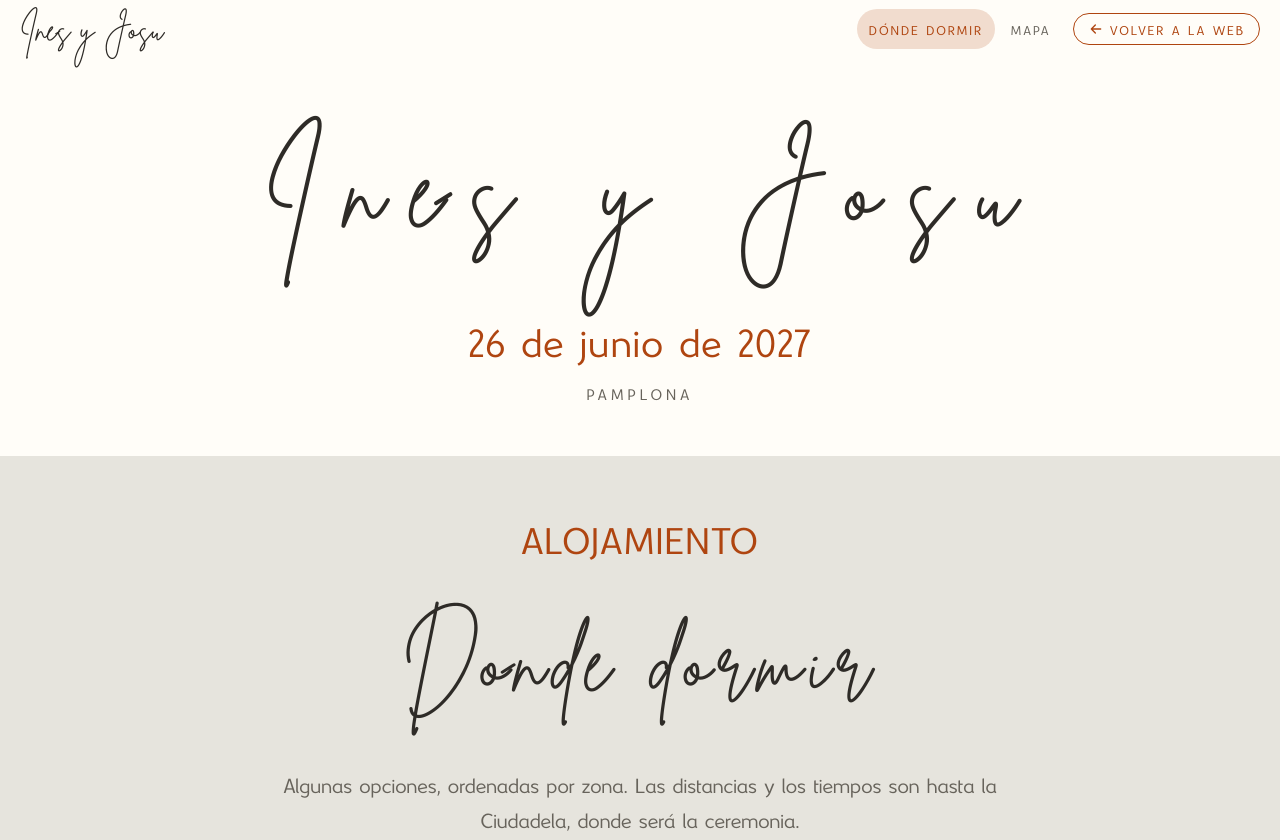
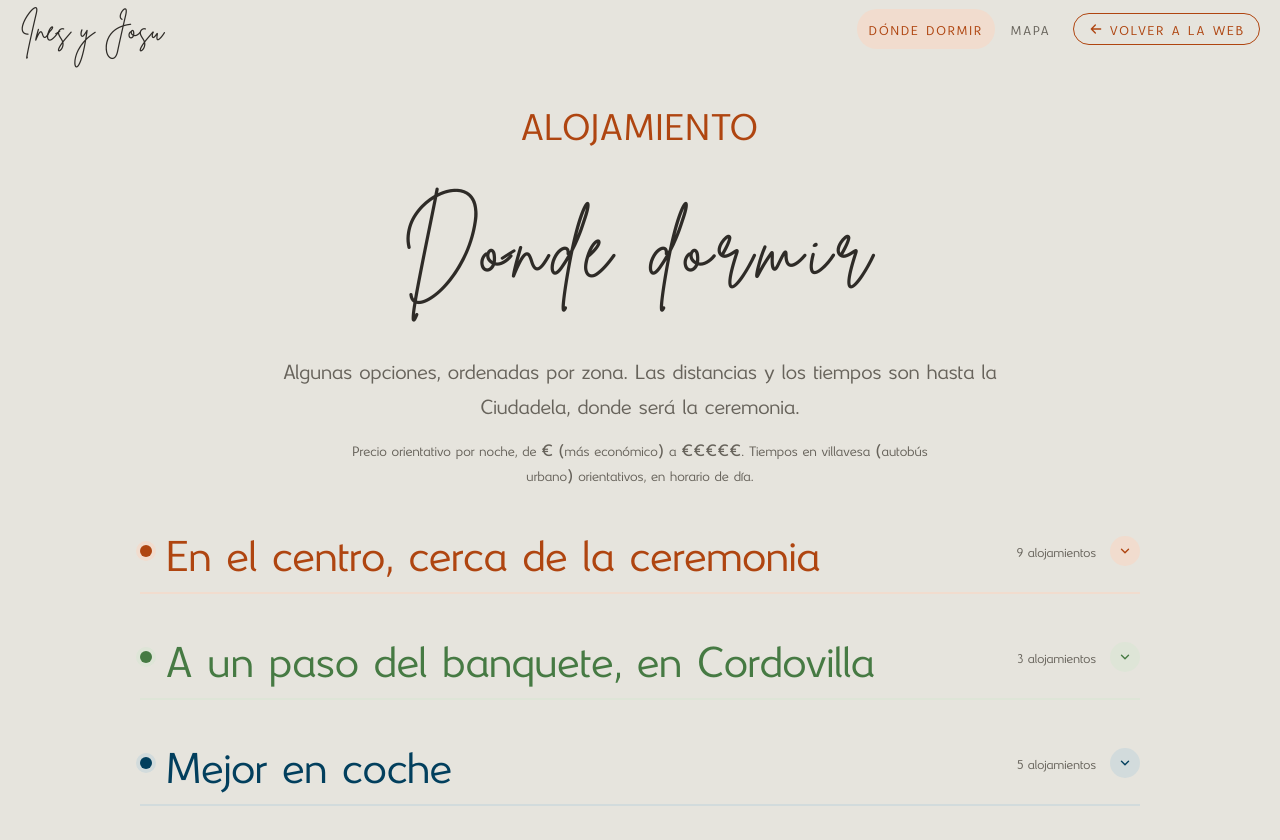
Before and after one commit to bodainesyjosu/mapa, a plain HTML site: page index.html in a window 1280 px wide. Shown: the top 840 px of the page. Drawn offline with nearby package versions, Linux system fonts and the light colour scheme; a web font is replaced by a local one.

Commit message:
Quitar la portada de Inés y Josu
Los nombres y la fecha ya están en la web de Canva, desde donde se llega aquí.
La página empieza directamente en «Dónde dormir».

```diff
--- a/index.html
+++ b/index.html
@@ -15,8 +15,8 @@
 <link rel="stylesheet" href="css/estilos.css?v=3">
 <style>
   /* Solo en esta versión reducida */
-  .cabecera{background:var(--crema);text-align:center;padding:calc(var(--barra) + 20px) 20px 48px}
-  .seccion-alojamiento{padding-bottom:40px}
+  /* La página empieza directamente en «Dónde dormir», justo bajo la barra */
+  .seccion-alojamiento{padding-top:calc(var(--barra) + 40px);padding-bottom:40px}
   .seccion-mapa{padding-top:56px;padding-bottom:96px}
   footer{padding:40px 20px 40px}
   footer .fecha{font-size:clamp(18px,2vw,24px)}
@@ -42,12 +42,8 @@
   </nav>
 </header>
 
-<main>
-  <div class="cabecera" id="inicio">
-    <p class="nombres aparece">Inés y Josu</p>
-    <p class="fecha aparece">26 de junio de 2027</p>
-    <p class="lugar aparece">Pamplona</p>
-  </div>
+<main id="inicio">
+  <!-- Sin portada: los nombres y la fecha ya están en la web de Canva, desde donde se llega aquí -->
 
   <!-- ================= Dónde dormir ================= -->
   <section class="seccion-alojamiento alojamiento" id="alojamiento">
```
